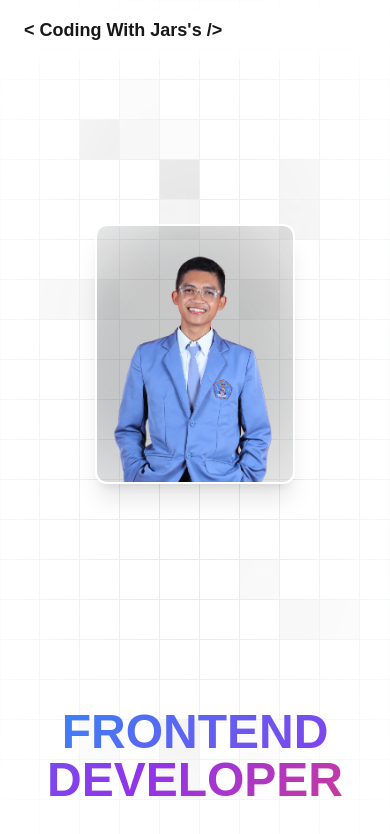
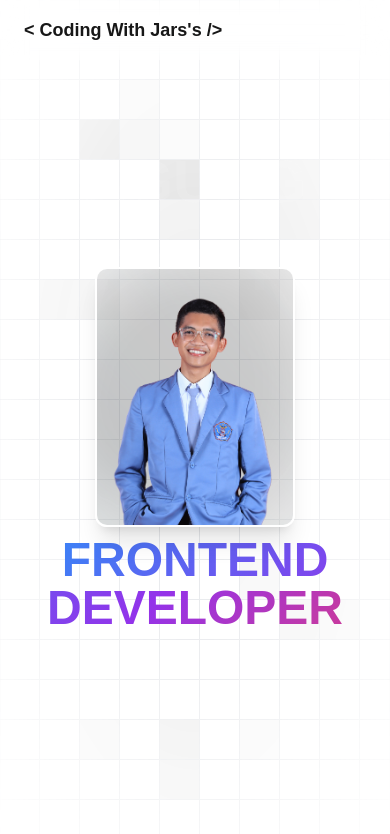
Before and after one commit to AgungPajar/jarss-next, a Next.js app: page / in a window 390 px wide. Shown: the top 834 px of the page. Built offline with nearby package versions, Linux system fonts and the light colour scheme.

Commit message:
fix hero2

```diff
--- a/src/components/Home/hero.tsx
+++ b/src/components/Home/hero.tsx
@@ -13,14 +13,14 @@ export default function Hero() {
         className="absolute inset-0 z-0 [mask-image:radial-gradient(ellipse_at_center,white,transparent)]"
       />
 
-        <div className="text-6xl mt-10 sm:text-8xl font-bold text-white opacity-10 leading-none select-none space-y-14 sm:space-y-5">
+        <div className="text-6xl mt-2 sm:mt-8 sm:text-8xl font-bold text-white opacity-10 leading-none select-none space-y-7 sm:space-y-5">
         <h1>AGUNG</h1>
         <h1>PAJAR</h1>
         <h1>PANGESTU</h1>
         <h1>RUSYANTO</h1>
       </div>
 
-      <div className="absolute top-[42vh] sm:top-1/2 left-1/2 -translate-x-1/2 -translate-y-1/2 z-10 flex flex-col items-center">
+      <div className="absolute top-[47vh] left-1/2 -translate-x-1/2 -translate-y-1/2 z-10 flex flex-col items-center">
         <div className="w-[200px] h-[260px] sm:w-[250px] sm:h-[310px] relative rounded-xl overflow-hidden border-2 border-white shadow-xl">
           <Image
             src="/gw.png"
@@ -32,7 +32,7 @@ export default function Hero() {
         </div>
       </div>
 
-      <AuroraText className="mt-26 sm:mt-10 text-5xl sm:text-8xl font-bold" colors={['#3b82f6', '#9333ea', '#f43f5e']}>
+      <AuroraText className="mt-12 sm:mt-10 text-5xl sm:text-8xl font-bold" colors={['#3b82f6', '#9333ea', '#f43f5e']}>
         FRONTEND DEVELOPER
       </AuroraText>
 
```
